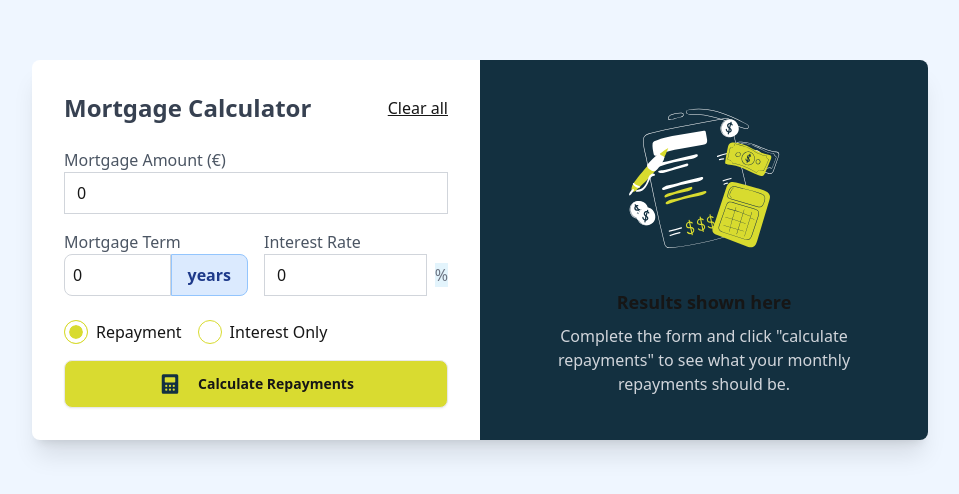
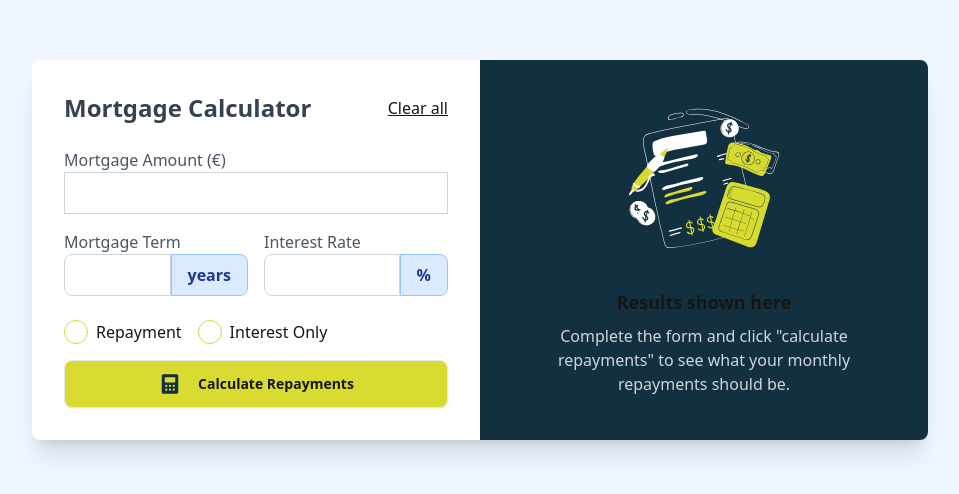
Before and after one commit to JoGrugger/frontend-project, a SvelteKit app: page / in a window 1280 px wide. Shown: the part 150-644 px from the top of the page, without its empty margins (160-1119 px from the left). Built offline with nearby package versions, Linux system fonts and the light colour scheme.

Commit message:
Update +page.svelte

```diff
--- a/src/routes/+page.svelte
+++ b/src/routes/+page.svelte
@@ -1,8 +1,8 @@
 <script>
-	let loanAmount = $state(0);
-	let interestRate = $state(0);
-	let years = $state(0);
-	let mortgageType = $state('repayment');
+	let loanAmount = $state(null);
+	let interestRate = $state(null);
+	let years = $state(null);
+	let mortgageType = $state(null);
 	let monthlyPayment = $state(null);
 
 	function calculateMortgage(event) {
@@ -19,10 +19,10 @@
 	}
 
 	function resetForm() {
-		loanAmount = 0;
-		interestRate = 0;
-		years = 0;
-		mortgageType = 'repayment';
+		loanAmount = null;
+		interestRate = null;
+		years = null;
+		mortgageType = null;
 		monthlyPayment = null;
 	}
 </script>
@@ -62,15 +62,18 @@
 
 					<div class="flex-1 form-control">
 						<p class="text-gray-600">Interest Rate</p>
-						<div class="flex items-center gap-2">
+						<div class="flex items-center">
 							<input
 								type="number"
 								step="0.01"
-								class="w-full border-gray-300"
-								placeholder="Interest Rate (%)"
+								class="w-full border-gray-300 rounded-l-lg bg-white p-2"
 								bind:value={interestRate}
 							/>
-							<span class="text-gray-500" style="background-color: #E3F4FC;">%</span>
+							<div
+								class="bg-blue-100 border border-blue-300 text-blue-900 px-4 py-2 rounded-r-lg flex items-center font-semibold"
+							>
+								%
+							</div>
 						</div>
 					</div>
 				</div>
```
